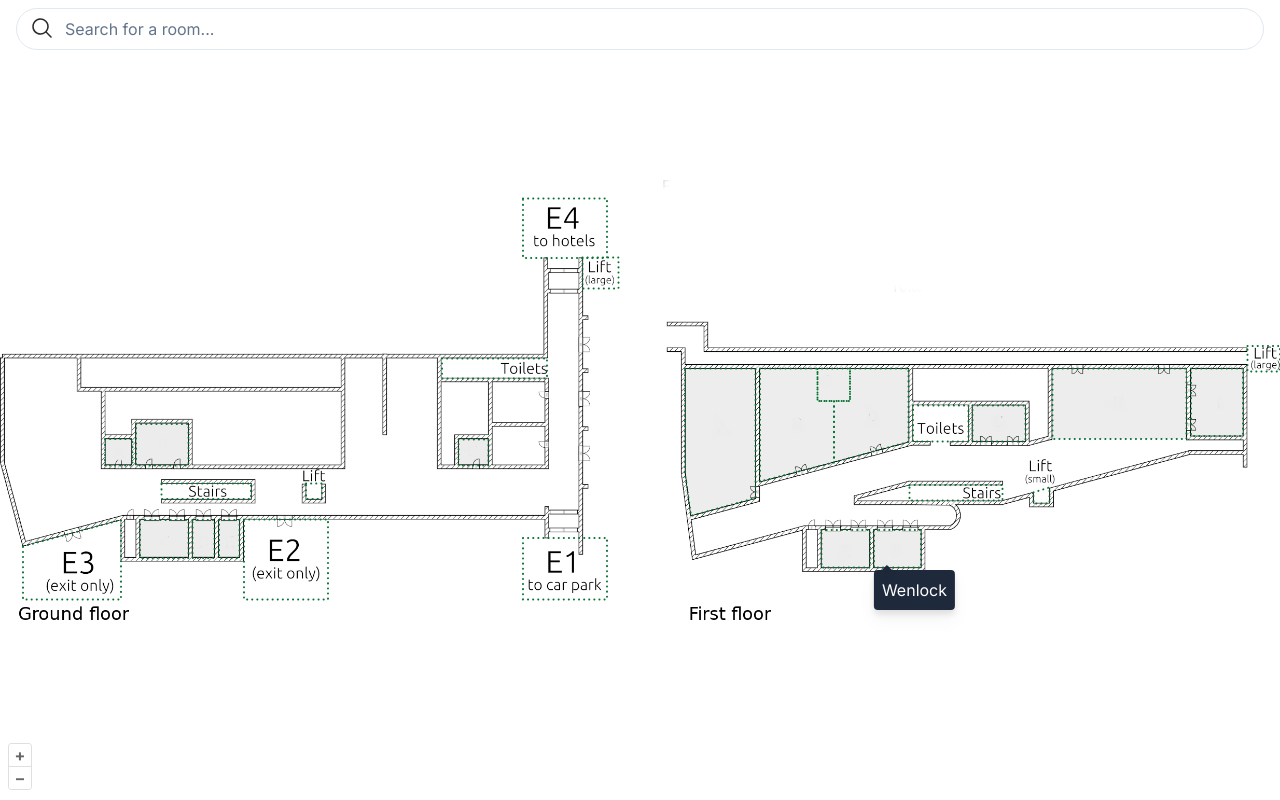
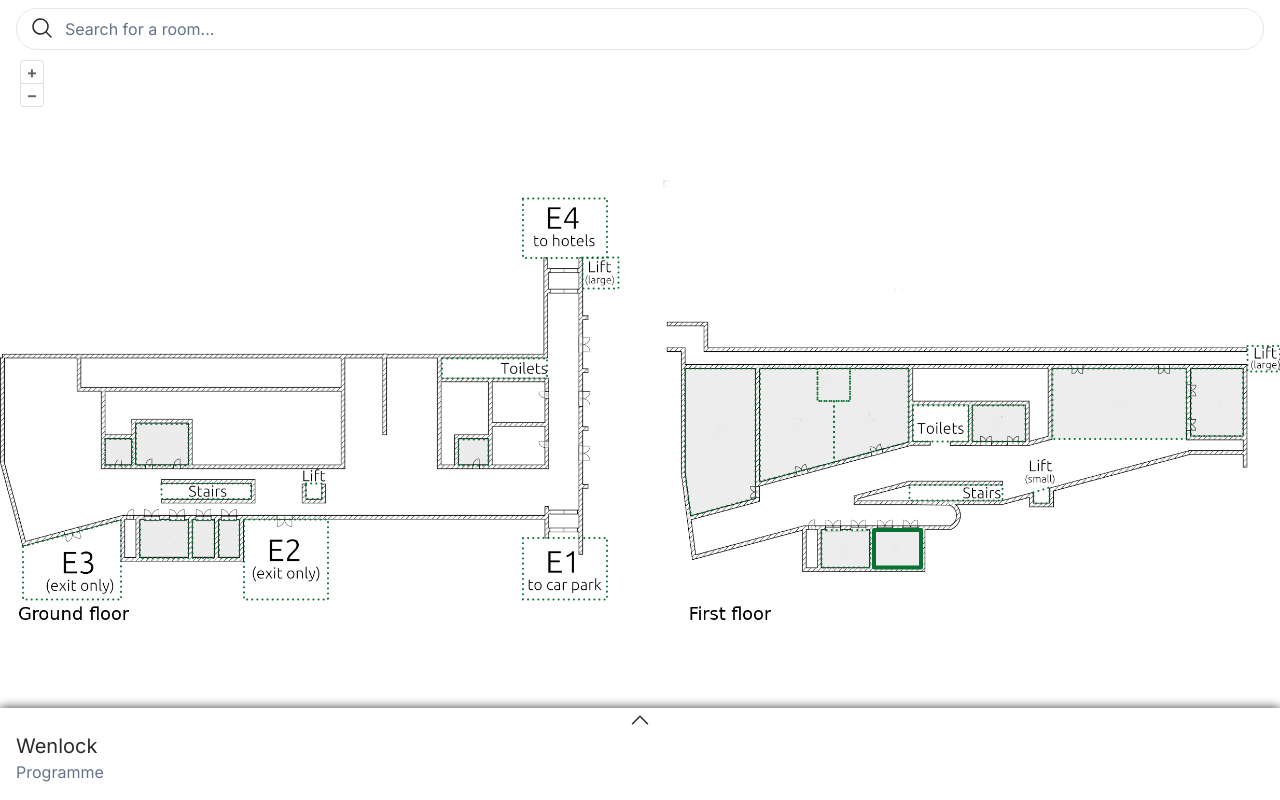
Before and after one commit to aJanuary/concarte, a Next.js app: page /Wenlock in a window 1280 px wide. Built offline with nearby package versions, Linux system fonts and the light colour scheme.

Commit message:
Add info panel
This replaces the popup that existed before. Instead, there is no an
info panel that shows the selected room name, and is expandable to show
more details.

```diff
--- /dev/null
+++ b/app/InfoPanel.tsx
@@ -0,0 +1,35 @@
+import { Room } from "./common_types";
+import { ChevronUpIcon, ChevronDownIcon } from '@heroicons/react/24/solid'
+import Markdown from 'react-markdown';
+
+interface InfoPanelProps {
+  room: Room;
+  expanded: boolean;
+  onInfoPanelExpandChange?: (expanded: boolean) => void;
+}
+
+export default function InfoPanel({ room, expanded, onInfoPanelExpandChange }: InfoPanelProps) {
+  const onPanelClick = () => {
+    if (room.description) {
+      onInfoPanelExpandChange && onInfoPanelExpandChange(!expanded);
+    }
+  }
+
+  let icon;
+  if (!room.description) {
+    icon = <ChevronUpIcon className="size-6 m-auto stroke-disabled fill-disabled" />;
+  } else if (expanded) {
+    icon = <ChevronDownIcon className="size-6 m-auto" />;
+  } else {
+    icon = <ChevronUpIcon className="size-6 m-auto" />;
+  }
+
+  return <div className="absolute bottom-0 left-0 right-0 p-4 pt-6 shadow-top bg-background">
+    <header className={`${(expanded && room.description) ? 'pb-2 border-border border-1 border-b' : ''} ${room.description ? 'cursor-pointer' : ''}`} onClick={onPanelClick}>
+      <p className="absolute top-0 left-0 right-0">{ icon }</p>
+      <h2 className="text-xl">{room.label}</h2>
+      <h3 className="text-secondary-text">{room.aliases?.join(', ')}</h3>
+    </header>
+    {(expanded && room.description) && <div className="pt-2 max-h-72 overflow-y-auto prose prose-default max-w-none"><Markdown>{room.description}</Markdown></div>}
+  </div>
+}
--- a/app/Map.tsx
+++ b/app/Map.tsx
@@ -15,6 +15,7 @@ interface MapProps extends React.HTMLAttributes<HTMLDivElement> {
   config: Config;
   selectedRoom?: Room;
   onRoomSelected?: (room?: Room) => void;
+  onInfoSelected?: () => void;
 }
 
 async function decodeAllImages(map: tMap) {
@@ -24,31 +25,34 @@ async function decodeAllImages(map: tMap) {
   return img;
 }
 
-export default function Map({ config, selectedRoom, onRoomSelected, ...divProps}: MapProps) {
+// TODO: This global state is a massive hack. But I haven't figured out how to
+// properly bridge the gap between the OL map and React.
+let lastSelected: FeatureLike | undefined = undefined;
+
+export default function Map({ config, selectedRoom, onRoomSelected, onInfoSelected, ...divProps}: MapProps) {
   const [height, setHeight] = useState(0);
+  const [map, setMap] = useState<olMap | null>(null);
 
-  const overlay = useRef<Overlay | null>(null);
-  if (overlay.current === null && typeof document !== 'undefined') {
-    const popup = document.createElement('div');
-    popup.className = 'relative bg-popup-background text-popup-text p-2 rounded drop-shadow-lg';
+  const selectedStyle = new Style({
+    stroke: new Stroke({
+      color: config.theme.accent,
+      width: 4,
+    }),
+    fill: new Fill({
+      color: 'rgba(0, 0, 0, 0)',
+    }),
+  });
 
-    const arrow = document.createElement('div');
-    arrow.className = 'popup-arrow border-popup-background drop-shadow-lg';
-    popup.appendChild(arrow);
-
-    const popupContent = document.createElement('span');
-    popupContent.innerText = selectedRoom?.label || '';
-    popup.appendChild(popupContent);
-
-    overlay.current = new Overlay({
-      element: popup,
-      autoPan: {
-        animation: {
-          duration: 250,
-        },
-      },
-    });
-  }
+  const unselectedStyle = new Style({
+    stroke: new Stroke({
+      color: config.theme.accent,
+      width: 2,
+      lineDash: [.1, 5]
+    }),
+    fill: new Fill({
+      color: 'rgba(0, 0, 0, 0)',
+    }),
+  });
 
   const ref = useCallback((node: HTMLDivElement) => {
     decodeAllImages(config.map).then(img => {
@@ -83,16 +87,7 @@ export default function Map({ config, selectedRoom, onRoomSelected, ...divProps}
       });
       const markersLayer = new VectorLayer({
         source: markerSource,
-        style: new Style({
-          stroke: new Stroke({
-            color: config.theme.accent,
-            width: 2,
-            lineDash: [.1, 5]
-          }),
-          fill: new Fill({
-            color: 'rgba(0, 0, 0, 0)',
-          }),
-        })
+        style: unselectedStyle,
       });
 
       const map = new olMap({
@@ -101,14 +96,12 @@ export default function Map({ config, selectedRoom, onRoomSelected, ...divProps}
         view: new View({
           projection: projection
         }),
-        overlays: [overlay.current!],
       });
       if (localStorage.getItem('map-extent')) {
         map.getView().fit(JSON.parse(localStorage.getItem('map-extent')!));
       } else {
         map.getView().fit(extent);
       }
-      overlay.current && overlay.current.setPosition([width / 2, height / 2]);
 
       let selected: FeatureLike | undefined = undefined;
       map.on('pointermove', e => {
@@ -126,25 +119,37 @@ export default function Map({ config, selectedRoom, onRoomSelected, ...divProps}
         const feature = map.forEachFeatureAtPixel(e.pixel, f => f);
         if (feature) {
           onRoomSelected && onRoomSelected(feature.get('room'));
+          if (lastSelected) {
+            lastSelected.setStyle(unselectedStyle);
+          }
+          feature.setStyle(selectedStyle);
+          lastSelected = feature;
         } else {
           onRoomSelected && onRoomSelected(undefined);
+          if (lastSelected) {
+            lastSelected.setStyle(unselectedStyle);
+          }
+          lastSelected = undefined;
         }
       });
       map.on('moveend', e => {
         localStorage.setItem('map-extent', JSON.stringify(map.getView().calculateExtent()));
       });
+
+      setMap(map);
     });
   }, []);
 
-  if (overlay.current) {
-    if (selectedRoom) {
-      const xs = selectedRoom!.area.map(coords => coords[0]);
-      const x = Math.min(...xs);
-      const y = height - Math.max(...selectedRoom!.area.map (coords => coords[1])) - 5;
-      overlay.current.setPosition([x, y]);
-      overlay.current.getElement()!.getElementsByTagName('span')[0].innerText = selectedRoom?.label || '';
-    } else {
-      overlay.current.setPosition(undefined);
+  if (map && selectedRoom) {
+    if (lastSelected) {
+      lastSelected.setStyle(unselectedStyle);
+    }
+    const selected = map.getLayers().getArray()[1].getSource().getFeatures().find(f => f.get('room') === selectedRoom);
+    console.log(selected);
+    if (selected) {
+      console.log("Setting style to " + selectedStyle);
+      selected.setStyle(selectedStyle);
+      lastSelected = selected;
     }
   }
 
--- a/app/common_types.tsx
+++ b/app/common_types.tsx
@@ -2,6 +2,7 @@ export interface Room {
   id: string;
   label: string;
   aliases?: string[];
+  description?: string;
   area: number[][];
 }
 
--- a/app/config.json
+++ b/app/config.json
@@ -7,7 +7,8 @@
     "secondary-text": "rgb(100 116 139)",
     "accent": "#087232",
     "popup-background": "rgb(30 41 59)",
-    "popup-text": "white"
+    "popup-text": "white",
+    "disabled": "#cbd5e1"
   },
   "map": {
     "src": "/map.png",
@@ -16,6 +17,7 @@
         "id": "silent-room",
         "label": "Silent room",
         "aliases": ["Jackfield Boardroom"],
+        "description": "This is a room intended for sitting in silence, where no activities are allowed (including reading or using your phone). This will be available each day from 11am. Note, there may be noise leaking from neighbouring rooms, and the aircon makes some noise, so do bring noise cancelling headphones if you need complete silence.",
         "area": [
           [202, 499],
           [255, 499],
@@ -26,6 +28,7 @@
         "id": "pattingham",
         "label": "Pattingham",
         "aliases": ["Programme"],
+        "description": "[Programme schedule](https://guide.eastercon2024.co.uk/pattingham)",
         "area": [
           [262, 470],
           [363, 470],
@@ -36,6 +39,7 @@
         "id": "ops-help-desk",
         "label": "Ops Help Desk",
         "aliases": ["Beckbury 1", "Beckbury 2"],
+        "description": "If you need help with anything, this is the place to go. We can help with lost property, lost people, and any other issues you might have. This is also where the volunteers desk is.\n\n### Opening hours:\n\nFriday: 9:30am - 11:00pm\n\nSaturday: 9:30am-11pm\n\nSunday: 9:30am-midnight\n\nMonday: 9:30am-11pm",
         "area": [
           [270, 655],
           [363, 655],
@@ -46,6 +50,7 @@
         "id": "newsletter",
         "label": "Newsletter",
         "aliases": ["Beckbury 3"],
+        "description": "Office for the newsletter team. If you want to submit something to the newsletter, email [newsletter@eastercon2024.org](mailto:newsletter@eastercon2024.org).",
         "area": [
           [371, 655],
           [414, 655],
@@ -56,6 +61,7 @@
         "id": "quiet-activities",
         "label": "Quiet activities",
         "aliases": ["Beckbury 4"],
+        "description": "A place where you may do a jigsaw or read a book/electronic item, but may not make phone calls.",
         "area": [
           [422, 655],
           [462, 655],
@@ -66,6 +72,7 @@
         "id": "games",
         "label": "Games",
         "aliases": ["Ryton"],
+        "description": "Play games with friends, or make new friends by joining a game. There will be a selection of games available, or you can bring your own.",
         "area": [
           [884, 500],
           [942, 500],
@@ -76,6 +83,7 @@
         "id": "toilets-ground-floor",
         "label": "Toilets (ground floor)",
         "aliases": ["Male toilets", "Female toilets", "Accessible toilets", "Disabled toilets"],
+        "description": "Gender neutral toilets are available on the first floor.",
         "area": [
           [852, 344],
           [1055, 344],
@@ -94,6 +102,7 @@
       }, {
         "id": "lift-small-ground",
         "label": "Lift (small, ground floor)",
+        "description": "This lift is small and can only fit one wheelchair user at a time. If you are able to, please take the stairs. If you need a larger lift, please use the lift near the E4 entrance.",
         "area": [
           [590, 585],
           [621, 585],
@@ -103,6 +112,7 @@
       }, {
         "id": "lift-large-ground",
         "label": "Lift (large, ground floor)",
+        "description": "You will need to ask a member of staff to call the lift for you.",
         "area": [
           [1123, 149],
           [1193, 149],
@@ -113,6 +123,7 @@
         "id": "e1",
         "label": "E1",
         "aliases": ["Entrance 1", "Car park"],
+        "description": "### Opening times\n\nFriday: 9:30am - 11:00pm\n\nSaturday: 9:30am-11pm\n\nSunday: 9:30am-midnight\n\nMonday: 9:30am-11pm",
         "area": [
           [1008, 690],
           [1170, 690],
@@ -123,6 +134,7 @@
         "id": "e2",
         "label": "E2",
         "aliases": ["Entrance 2"],
+        "description": "### Opening times\n\nFriday: 9:30am - 11:00pm\n\nSaturday: 9:30am-11pm\n\nSunday: 9:30am-midnight\n\nMonday: 9:30am-11pm",
         "area": [
           [470, 654],
           [632, 654],
@@ -143,6 +155,7 @@
         "id": "e4",
         "label": "E4",
         "aliases": ["Entrance 4", "Hotels"],
+        "description": "### Opening times\n\nFriday: 9:30am - 11:00pm\n\nSaturday: 9:30am-11pm\n\nSunday: 9:30am-midnight\n\nMonday: 9:30am-11pm",
         "area": [
           [1008, 35],
           [1170, 35],
@@ -153,6 +166,7 @@
         "id": "ironbridge",
         "label": "Ironbridge",
         "aliases": ["Programme"],
+        "description": "[Programme schedule](https://guide.eastercon2024.co.uk/ironbridge)",
         "area": [
           [1321, 363],
           [1457, 363],
@@ -163,6 +177,7 @@
       }, {
         "id": "dealers",
         "label": "Dealers & Fan Tables",
+        "description": "A selection of dealers and fan tables will be available for you to browse. Please note that some dealers may only accept cash.\n\n### Opening times\n\nFriday: 2pm-7pm\n\nSaturday: 10am-6pm\n\nSunday: 10am-6pm\n\nMonday: 10am-2pm",
         "area": [
           [1465, 363],
           [1576, 363],
@@ -174,6 +189,7 @@
       }, {
         "id": "childcare",
         "label": "Childcare",
+        "description": "Childcare must have been pre-booked. If you have not pre-booked, you will not be able to use this service.",
         "area": [
           [1576, 363],
           [1576, 426],
@@ -183,6 +199,7 @@
       }, {
         "id": "art-show",
         "label": "Art show",
+        "description": "The art show will be open from 10am-6pm each day. Please note that some pieces may be for sale.\n\n### Opening times\n\nFriday: Preview 4pm-5pm, sales open 5pm-7pm\n\nSaturday: 10am-6pm\n\nSunday: 10am-5pm (collection of purchased art, 4pm-6:30pm)",
         "area": [
           [1639, 363],
           [1752, 363],
@@ -195,6 +212,7 @@
         "id": "toilets-first-floor",
         "label": "Toilets (first floor)",
         "aliases": ["Urinals", "Without urinals", "Accessible"],
+        "description": "Gender neutral toilets with and without urinals.",
         "area": [
           [1760, 434],
           [1867, 434],
@@ -204,6 +222,7 @@
       }, {
         "id": "green-room",
         "label": "Green room",
+        "description": "Programme participants should arrive at the green room 15 minutes before their item starts. Here you will meet with your fellow panellists (both in-person and online) and discuss the item before it starts. You will also be offered a complementary drink.",
         "area": [
           [1584, 674],
           [1677, 674],
@@ -214,6 +233,7 @@
         "id": "Wenlock",
         "label": "Wenlock",
         "aliases": ["Programme"],
+        "description": "[Programme schedule](https://guide.eastercon2024.co.uk/wenlock)",
         "area": [
           [1685, 674],
           [1776, 674],
@@ -232,6 +252,7 @@
       }, {
         "id": "lift-small-first",
         "label": "Lift (small, first floor)",
+        "description": "This lift is small and can only fit one wheelchair user at a time. If you are able to, please take the stairs. If you need a larger lift, please use the lift near the E4 entrance.",
         "area": [
           [1993, 602],
           [2024, 593],
@@ -242,6 +263,7 @@
         "id": "coalport",
         "label": "Coalport",
         "aliases": ["Programme"],
+        "description": "[Programme schedule](https://guide.eastercon2024.co.uk/coalport)",
         "area": [
           [1875, 434],
           [1977, 434],
@@ -252,6 +274,7 @@
         "id": "gallary",
         "label": "Gallary",
         "aliases": ["Food & Drink", "Social space"],
+        "description": "A place to sit and chat with friends, or to grab a bite to eat. There will be a selection of food and drink available, including vegan and gluten free options.",
         "area": [
           [2029, 363],
           [2288, 363],
@@ -262,6 +285,7 @@
         "id": "atcham",
         "label": "Atcham",
         "aliases": ["Programme"],
+        "description": "[Programme schedule](https://guide.eastercon2024.co.uk/atcham)",
         "area": [
           [2296, 363],
           [2397, 363],
@@ -271,6 +295,7 @@
       }, {
         "id": "lift-large-first",
         "label": "Lift (large, first floor)",
+        "description": "You will need to ask a member of staff to call the lift for you.",
         "area": [
           [2405, 320],
           [2468, 320],
--- a/app/globals.css
+++ b/app/globals.css
@@ -3,17 +3,17 @@
 @tailwind utilities;
 
 .ol-zoom {
-  top: auto !important;
-  bottom: 10px;
+  top: 60px !important;
+  left: 20px !important;
 }
 
 .popup-arrow {
   position: absolute;
-  top: -5px;
+  top: -10px;
   left: 8px;
-  border-left: 5px solid transparent;
-  border-right: 5px solid transparent;
-  border-bottom-width: 5px;
+  border-left: 10px solid transparent;
+  border-right: 10px solid transparent;
+  border-bottom-width: 10px;
   border-bottom-style: solid;
   width: 0;
   height: 0;
--- a/app/page.tsx
+++ b/app/page.tsx
@@ -3,6 +3,7 @@
 import { useState } from 'react';
 import Map from './Map';
 import RoomSelect from './RoomSelect';
+import InfoPanel from './InfoPanel';
 import { Room } from './common_types';
 import config from './config.json';
 import { usePathname } from 'next/navigation'
@@ -11,6 +12,7 @@ export default function Home({ params }: { params: { room: string } }) {
   const pathname = usePathname().slice(1);
   const room = config.map.rooms.find(room => room.id === pathname);
   const [selectedRoom, setSelectedRoom] = useState<Room | undefined>(room);
+  const [infoPanelExpanded, setInfoPanelExpanded] = useState(false);
 
   const onRoomSelected = (room?: Room) => {
     if (!room) {
@@ -26,6 +28,7 @@ export default function Home({ params }: { params: { room: string } }) {
     <main>
       <Map className="w-screen h-screen" config={config} selectedRoom={selectedRoom} onRoomSelected={onRoomSelected} />
       <RoomSelect config={config} onRoomSelected={onRoomSelected} />
+      { selectedRoom && <InfoPanel room={selectedRoom} expanded={infoPanelExpanded} onInfoPanelExpandChange={setInfoPanelExpanded} /> }
     </main>
   );
 }
--- a/package.json
+++ b/package.json
@@ -10,10 +10,12 @@
   },
   "dependencies": {
     "@heroicons/react": "^2.1.5",
+    "@tailwindcss/typography": "^0.5.15",
     "next": "14.2.5",
     "ol": "^10.0.0",
     "react": "^18",
-    "react-dom": "^18"
+    "react-dom": "^18",
+    "react-markdown": "^9.0.1"
   },
   "devDependencies": {
     "@types/node": "^20",
--- a/tailwind.config.ts
+++ b/tailwind.config.ts
@@ -9,7 +9,27 @@ const config: Config = {
   ],
   theme: {
     colors: AppConfig.theme,
+    extend: {
+      boxShadow: {
+        'top': '0px 0 10px rgba(0, 0, 0, 0.8)',
+      },
+      typography: ({ theme }: any) => ({
+        default: {
+          css: {
+            color: theme('colors.primary-text'),
+            a: {
+              color: theme('colors.accent'),
+              '&:hover': {
+                color: theme('colors.accent-hover'),
+              },
+            },
+          }
+        }
+      }),
+    }
   },
-  plugins: [],
+  plugins: [
+    require('@tailwindcss/typography'),
+  ],
 };
 export default config;
```
Also changed, not shown: 1 other file (tests, documents, lock files or other folders).
